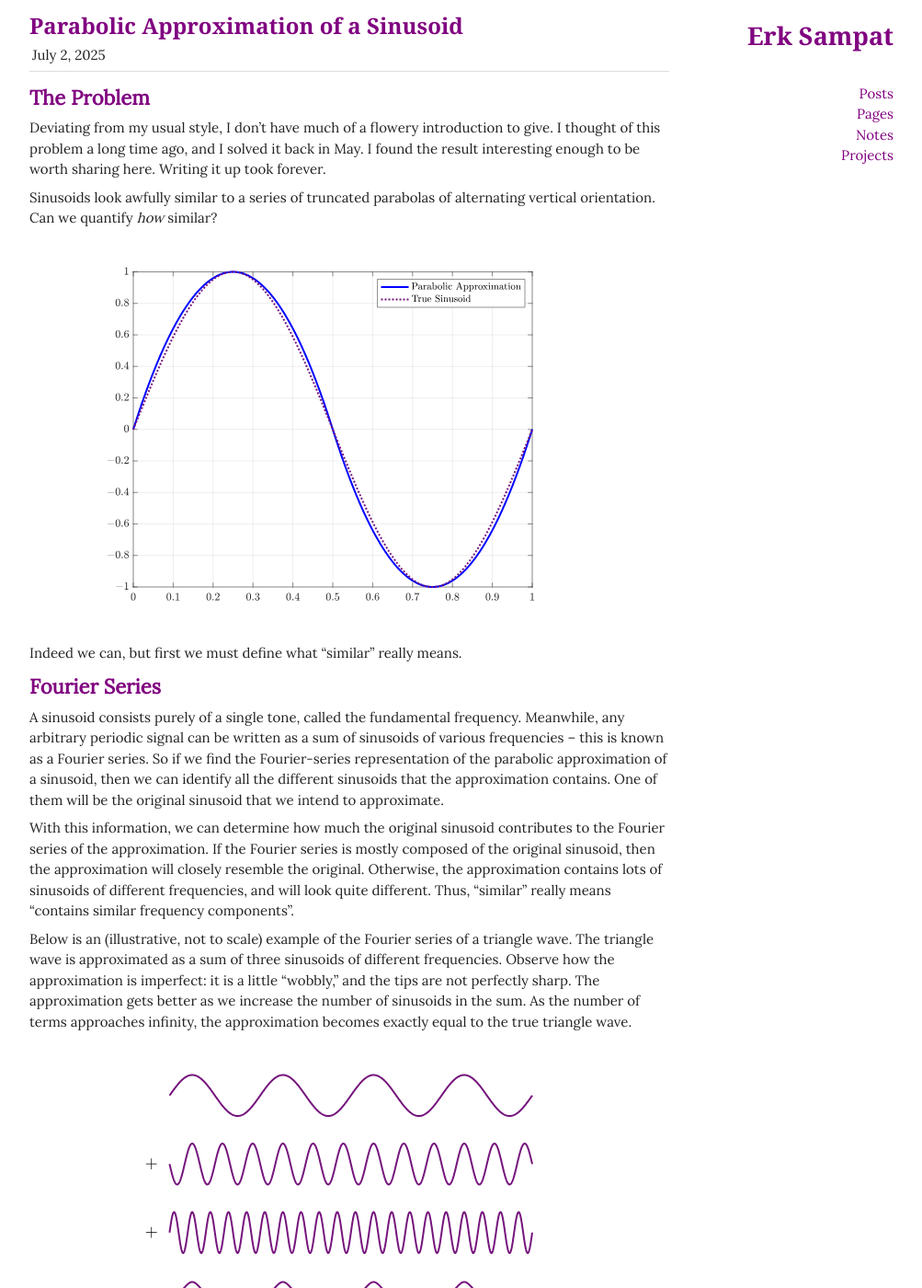
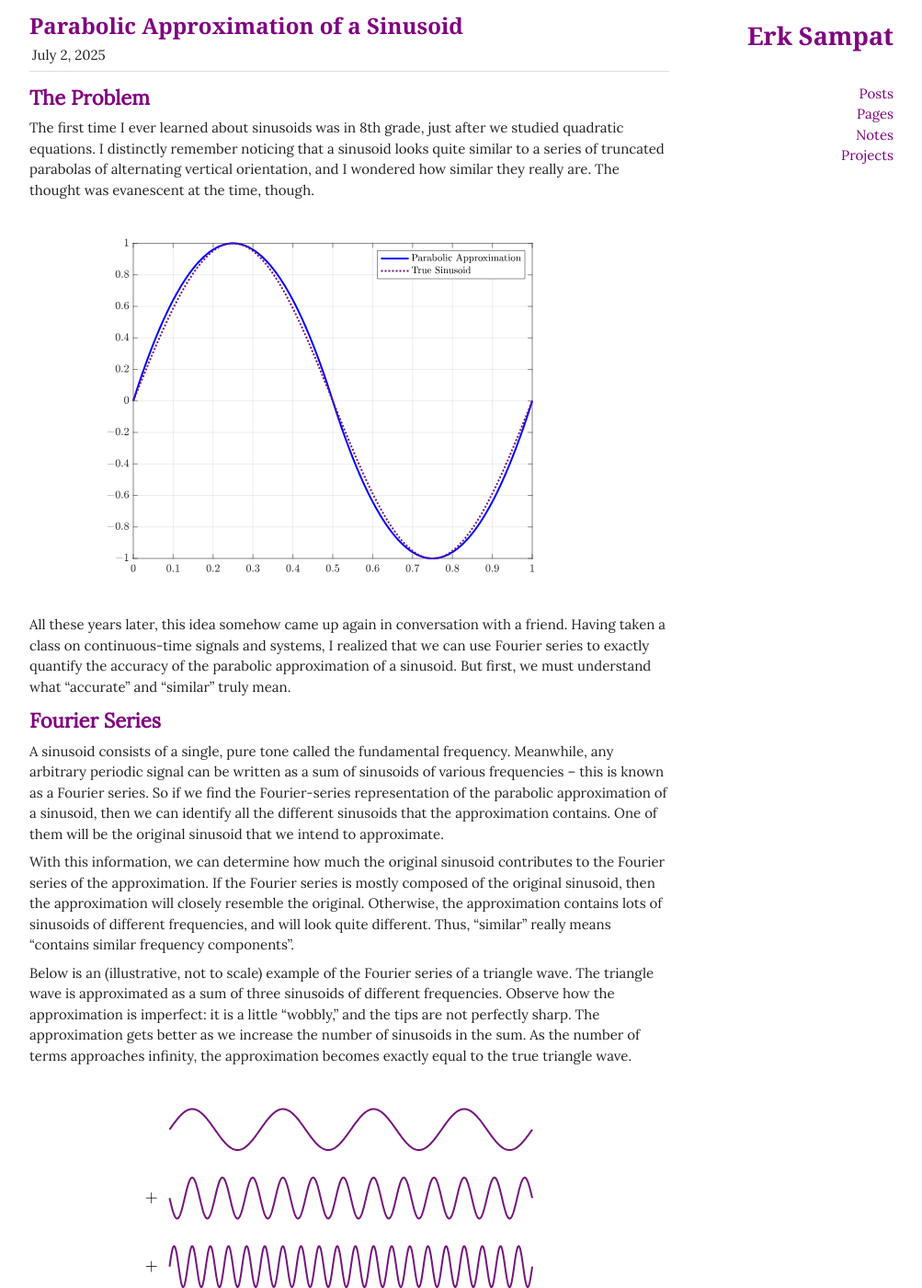
Before and after one commit to haydenghosh/haydenghosh.github.io, a Jekyll site: the page built from _posts/2025-07-02-parabolic_sinusoid.md, in a window 1280 px wide and 1400 px high. Shown: the whole window at 92% size, without its empty margins (138-1141 px from the left). Built offline with Jekyll 4.4.1, drawn with Linux system fonts in a browser that asks for light colours; nearby versions of some CDN libraries; some of the changed text lies outside the part shown.

Commit message:
change intro

```diff
--- a/_posts/2025-07-02-parabolic_sinusoid.md
+++ b/_posts/2025-07-02-parabolic_sinusoid.md
@@ -3,17 +3,15 @@ layout: post
 title: Parabolic Approximation of a Sinusoid
 ---
 ## The Problem
-Deviating from my usual style, I don't have much of a flowery introduction to give. I thought of this problem a long time ago, and I solved it back in May. I found the result interesting enough to be worth sharing here. Writing it up took forever.
-
-Sinusoids look awfully similar to a series of truncated parabolas of alternating vertical orientation. Can we quantify *how* similar?
+The first time I ever learned about sinusoids was in 8th grade, just after we studied quadratic equations. I distinctly remember noticing that a sinusoid looks quite similar to a series of truncated parabolas of alternating vertical orientation, and I wondered how similar they really are. The thought was evanescent at the time, though.
 <figure>
     <img src="../../../assets/sinusoid_vs_parabola.svg"
          alt="">
 </figure>
-Indeed we can, but first we must define what "similar" really means.
+All these years later, this idea somehow came up again in conversation with a friend. Having taken a class on continuous-time signals and systems, I realized that we can use Fourier series to exactly quantify the accuracy of the parabolic approximation of a sinusoid. But first, we must understand what "accurate" and "similar" truly mean.
 
 ## Fourier Series
-A sinusoid consists purely of a single tone, called the fundamental frequency. Meanwhile, any arbitrary periodic signal can be written as a sum of sinusoids of various frequencies – this is known as a Fourier series. So if we find the Fourier-series representation of the parabolic approximation of a sinusoid, then we can identify all the different sinusoids that the approximation contains. One of them will be the original sinusoid that we intend to approximate.
+A sinusoid consists of a single, pure tone called the fundamental frequency. Meanwhile, any arbitrary periodic signal can be written as a sum of sinusoids of various frequencies – this is known as a Fourier series. So if we find the Fourier-series representation of the parabolic approximation of a sinusoid, then we can identify all the different sinusoids that the approximation contains. One of them will be the original sinusoid that we intend to approximate.
 
 With this information, we can determine how much the original sinusoid contributes to the Fourier series of the approximation. If the Fourier series is mostly composed of the original sinusoid, then the approximation will closely resemble the original. Otherwise, the approximation contains lots of sinusoids of different frequencies, and will look quite different. Thus, "similar" really means "contains similar frequency components".
 
@@ -25,7 +23,7 @@ Below is an (illustrative, not to scale) example of the Fourier series of a tria
 It turns out that identifying frequency components like this is an excellent way to analyze the behavior of signals in general, especially when we pass them through linear systems. This is why the Fourier transform – a generalized version of Fourier series – is used extensively in the analysis and design of circuits and control systems.
 
 ## Solution
-Now that we have narrowed down the problem and found the path to a solution, it is time for the math. Broadly speaking, we will do the following:
+Now that we have narrowed down the problem and found the path to a solution, we can proceed with the math. Broadly speaking, we will do the following:
 1. Find an equation for $x(t)$, the parabolic approximation of a sine wave.
 2. Determine the Fourier series coefficients of $x(t)$.
 3. Compute the overall power of $x(t)$.
```
